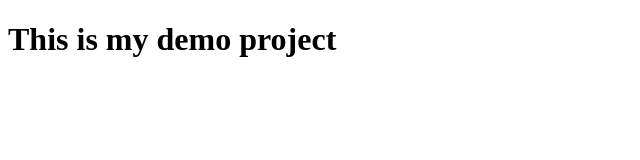
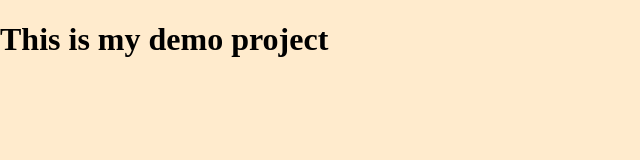
Before and after one commit to yashpanchal98/demo, a plain HTML site: page index.html in a window 1280 px wide. Shown: the whole page, without its empty margins (0-640 px from the left). Drawn offline with Linux system fonts and the light colour scheme.

Commit message:
styles added

```diff
--- a/index.html
+++ b/index.html
@@ -4,6 +4,7 @@
     <meta charset="UTF-8">
     <meta name="viewport" content="width=device-width, initial-scale=1.0">
     <title>Demo</title>
+    <link rel="stylesheet" href="style.css">
 </head>
 <body>
     <h1>This is my demo project</h1>
--- /dev/null
+++ b/style.css
@@ -0,0 +1,5 @@
+body {
+    padding: 0;
+    margin: 0;
+    background-color: blanchedalmond;
+}
```
